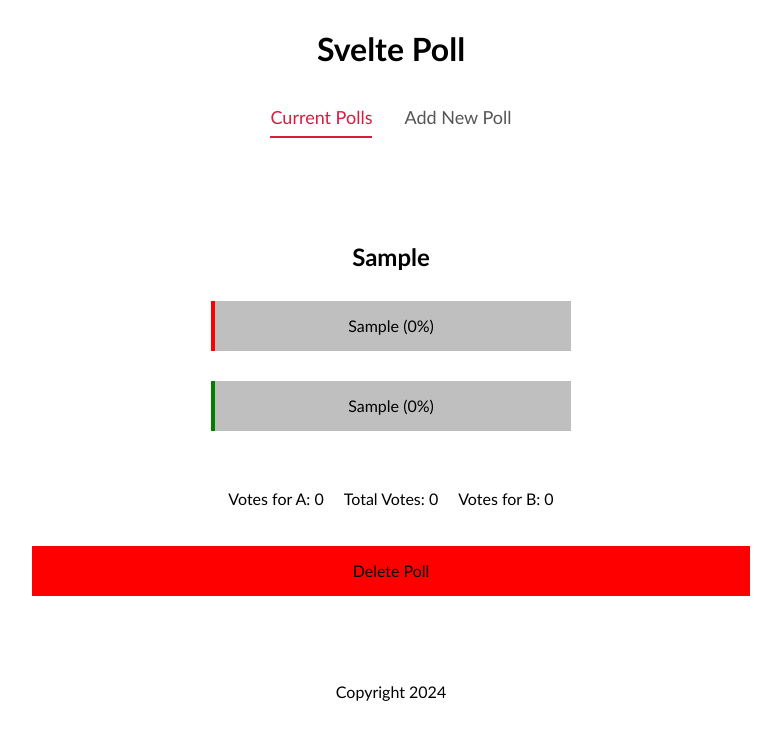
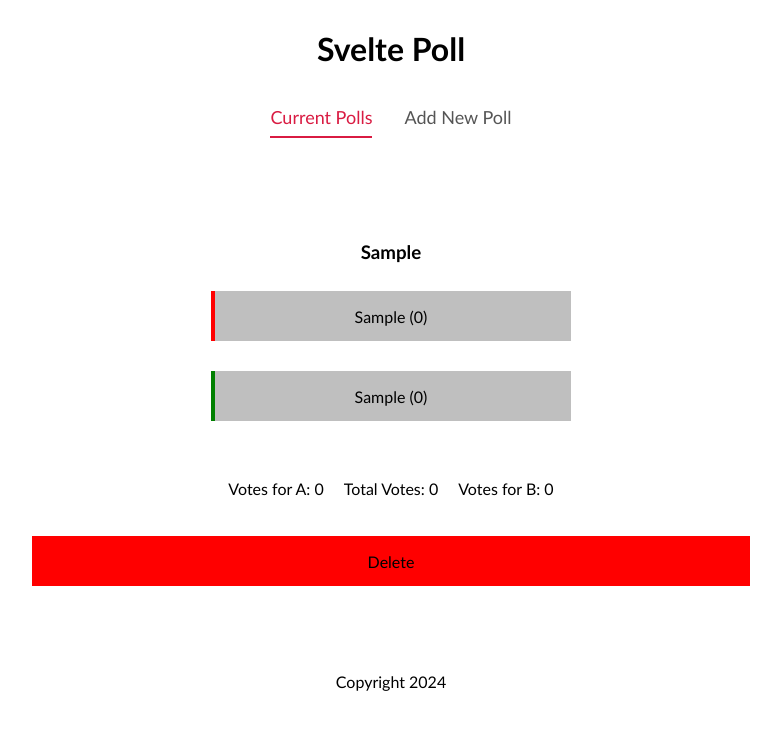
Before and after one commit to gtstarnes/SveltePoll, a SvelteKit app: page / in a window 1280 px wide. Both pictures are taken after typing "Sample", "Sample", "Sample" into the empty fields and a click on the button "Submit". Shown: the top 740 px of the page, without its empty margins (249-1030 px from the left). Built offline with nearby package versions, Linux system fonts and the light colour scheme.

Commit message:
recreated poll details

```diff
--- a/src/Components/polls/pollDetails.svelte
+++ b/src/Components/polls/pollDetails.svelte
@@ -4,15 +4,32 @@
 	import { tweened } from "svelte/motion";
 
     export let poll: PollType;
-
-    $: totalVotes = (poll.voteA) + (poll.voteB);
-    $: percentA = Math.floor(poll.voteA / totalVotes * 100 || 0);
-    $: percentB = Math.floor(poll.voteB / totalVotes * 100 || 0);
+    $: totalVotes = poll.voteA + poll.voteB;
+    $: percentA = poll.voteA / totalVotes * 100 || 0;
+    $: percentB = poll.voteB / totalVotes * 100 || 0;
 
     const tweenedA = tweened(percentA);
     const tweenedB = tweened(percentB);
-    $: tweenedA.set(percentA);
-    $: tweenedB.set(percentB);
+    $: {
+        tweenedA.set(percentA)
+        tweenedB.set(percentB)
+    }
+
+    const vote = (option: string, id: number) => {
+        PollStore.update(polls => {
+            return polls.map(poll => {
+                if (poll.id === id) {
+                    if (option === 'a'){
+                        return {...poll, voteA: poll.voteA + 1}
+                    }
+                    if (option === 'b'){
+                        return {...poll, voteB: poll.voteB + 1}
+                    }
+                }
+                return poll
+            })
+        })
+    }
 
     const deletePoll = (id: number) => {
         PollStore.update(polls => {
@@ -22,32 +39,17 @@
         })
     }
 
-    const handleVote = (id: number, option: string) => {
-        PollStore.update(polls => {
-            return polls.map(poll => {
-                if (poll.id === id) {
-                    if (option === 'a'){
-                        return {...poll, voteA: poll.voteA + 1}
-                    }
-                    if(option === 'b'){
-                        return {...poll, voteB: poll.voteB + 1}
-                    }
-                }
-                return poll
-            })
-        })
-    }
 </script>
 <div class="poll">
-    <h2>{poll.question}</h2>
+    <h3>{poll.question}</h3>
     <div class="buttons">
-        <button on:click={() => handleVote(poll.id, 'a')}>
+        <button on:click={() => vote('a', poll.id)}>
             <div class="percent percent-A" style="width: {$tweenedA}%"></div>
-            <span>{poll.optionA} ({percentA}%)</span>
+            <span>{poll.optionA} ({poll.voteA})</span>
         </button>
-        <button on:click={() => handleVote(poll.id, 'b')}>
+        <button on:click={() => vote('b', poll.id)}>
             <div class="percent percent-B" style="width: {$tweenedB}%"></div>
-            <span>{poll.optionB} ({percentB}%)</span>
+            <span>{poll.optionB} ({poll.voteB})</span>
         </button>
     </div>
     <div class="totals">
@@ -55,7 +57,7 @@
         <p>Total Votes: {totalVotes}</p>
         <p>Votes for B: {poll.voteB}</p>
     </div>
-    <button class="delete" type="button" on:click={() => deletePoll(poll.id)}>Delete Poll</button>
+    <button type="button" on:click={() => deletePoll(poll.id)} class="delete">Delete</button>
 </div>
 
 
```
